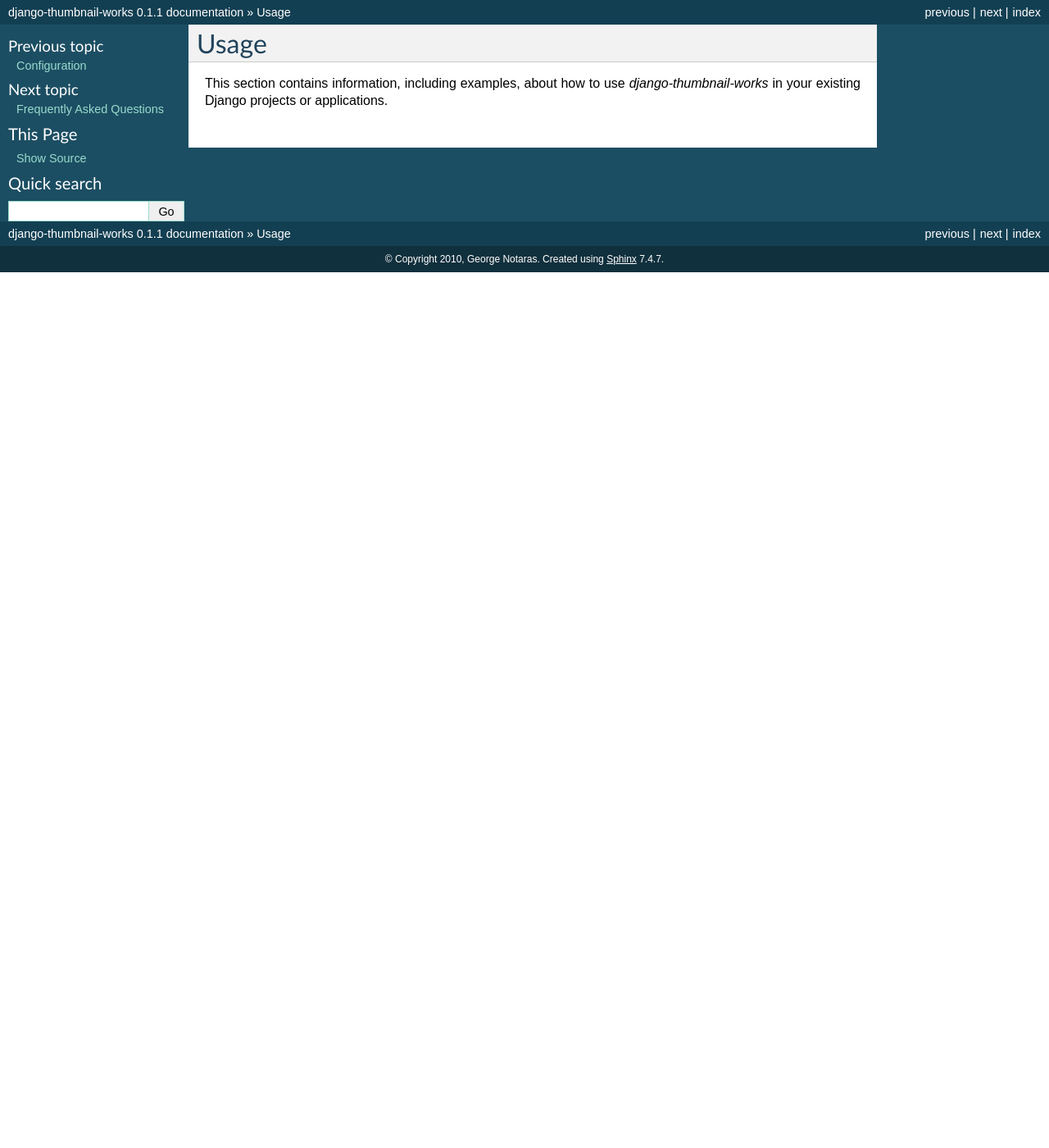
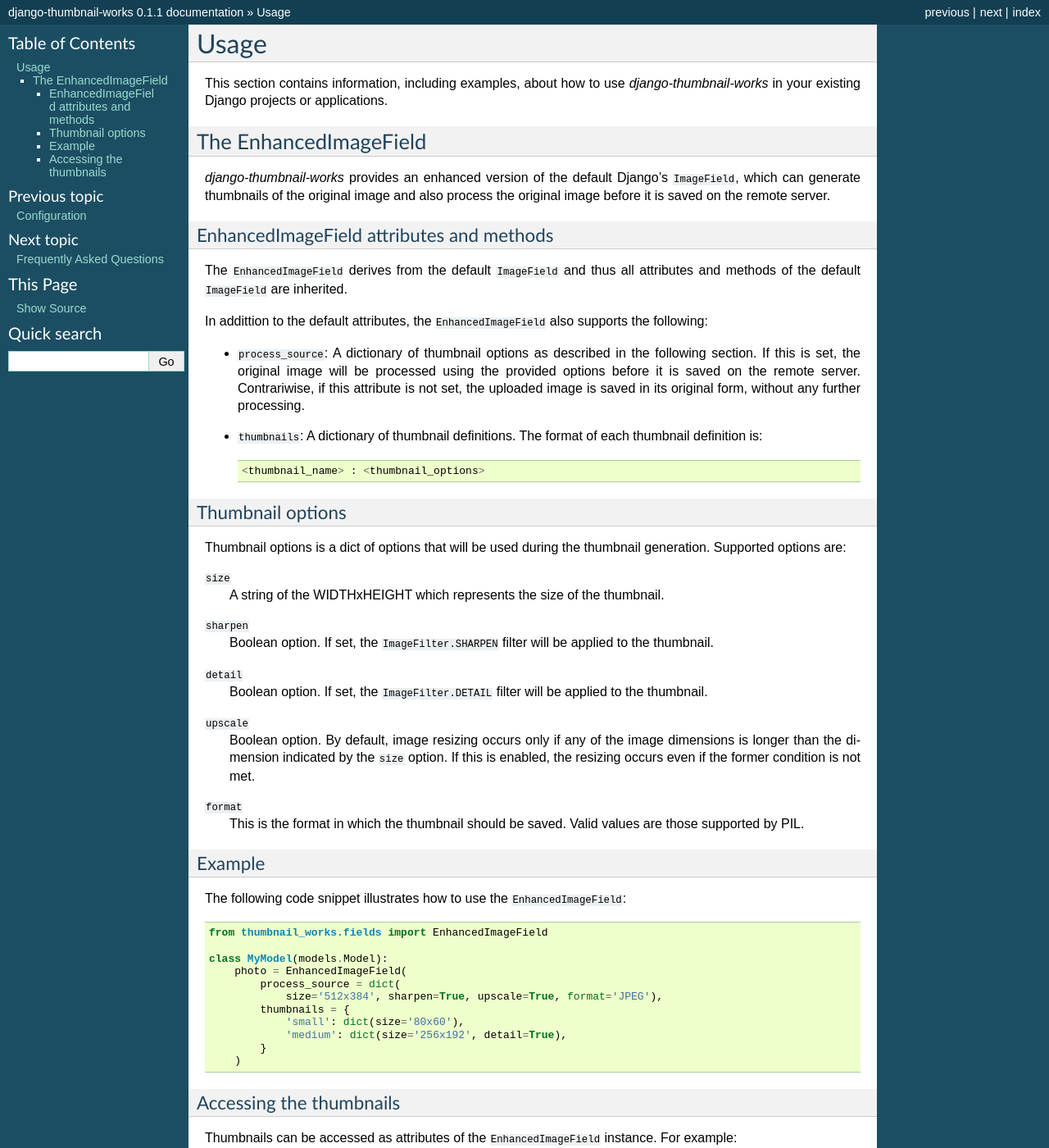
Before and after one commit to PrimarySite/django-thumbnail-works, a Sphinx documentation site: the page built from docs/usage.rst, in a window 1280 px wide and 1400 px high. Shown: the whole window at 82% size. Built offline with Sphinx 7.4.7, drawn with Linux system fonts in a browser that asks for light colours; some of the changed text lies outside the part shown.

Commit message:
Added initial usage documentation

```diff
--- a/docs/usage.rst
+++ b/docs/usage.rst
@@ -5,3 +5,88 @@
 
 This section contains information, including examples, about how to use
 *django-thumbnail-works* in your existing Django projects or applications.
+
+
+The EnhancedImageField
+======================
+*django-thumbnail-works* provides an enhanced version of the default Django's
+``ImageField``, which can generate thumbnails of the original image and also
+process the original image before it is saved on the remote server.
+
+
+EnhancedImageField attributes and methods
+-----------------------------------------
+
+The ``EnhancedImageField`` derives from the default ``ImageField`` and thus
+all attributes and methods of the default ``ImageField`` are inherited.
+
+In addittion to the default attributes, the ``EnhancedImageField`` also
+supports the following:
+
+- ``process_source``: A dictionary of thumbnail options as described in the
+  following section. If this is set, the original image will be processed
+  using the provided options before it is saved on the remote server.
+  Contrariwise, if this attribute is not set, the uploaded image is saved in
+  its original form, without any further processing.
+- ``thumbnails``: A dictionary of thumbnail definitions. The format of each
+  thumbnail definition is::
+
+    <thumbnail_name> : <thumbnail_options>
+
+
+Thumbnail options
+-----------------
+
+Thumbnail options is a dict of options that will be used during the thumbnail
+generation. Supported options are:
+
+``size``
+    A string of the WIDTHxHEIGHT which represents the size of
+    the thumbnail.
+``sharpen``
+    Boolean option. If set, the ``ImageFilter.SHARPEN`` filter will
+    be applied to the thumbnail.
+``detail``
+    Boolean option. If set, the ``ImageFilter.DETAIL`` filter will
+    be applied to the thumbnail.
+``upscale``
+    Boolean option. By default, image resizing occurs only if
+    any of the image dimensions is longer than the dimension
+    indicated by the ``size`` option. If this is enabled, the
+    resizing occurs even if the former condition is not met.
+``format``
+    This is the format in which the thumbnail should be saved.
+    Valid values are those supported by PIL.
+
+
+Example
+-------
+
+The following code snippet illustrates how to use the ``EnhancedImageField``::
+
+    from thumbnail_works.fields import EnhancedImageField
+
+    class MyModel(models.Model):
+        photo = EnhancedImageField(
+            process_source = dict(
+                size='512x384', sharpen=True, upscale=True, format='JPEG'),
+            thumbnails = {
+                'small': dict(size='80x60'),
+                'medium': dict(size='256x192', detail=True),
+            }
+        )
+
+
+Accessing the thumbnails
+------------------------
+Thumbnails can be accessed as attributes of the ``EnhancedImageField`` instance.
+For example::
+
+    photo = EnhancedImageField(
+        thumbnails = {
+            'small': dict(size='80x60'),
+            'medium': dict(size='256x192'),
+        }
+    )
+
+The thumbnail objects can be accessed
```
